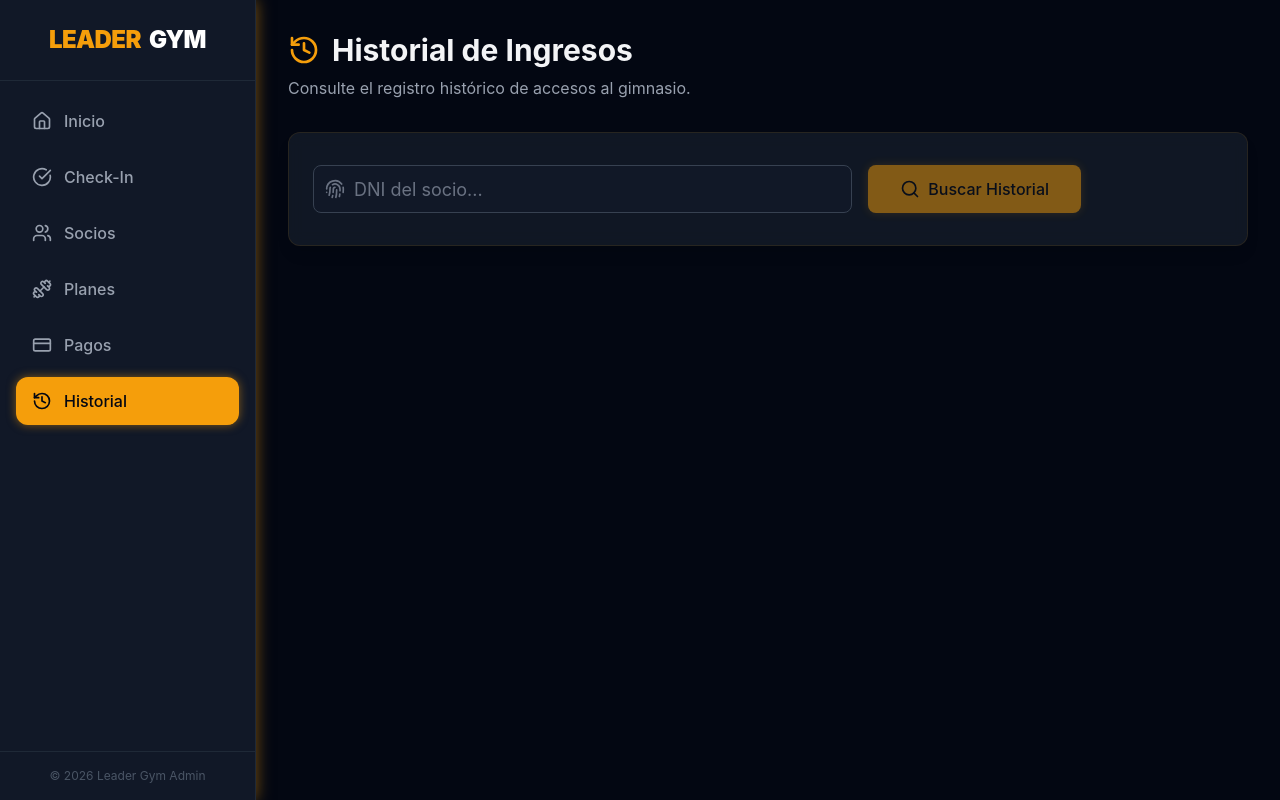
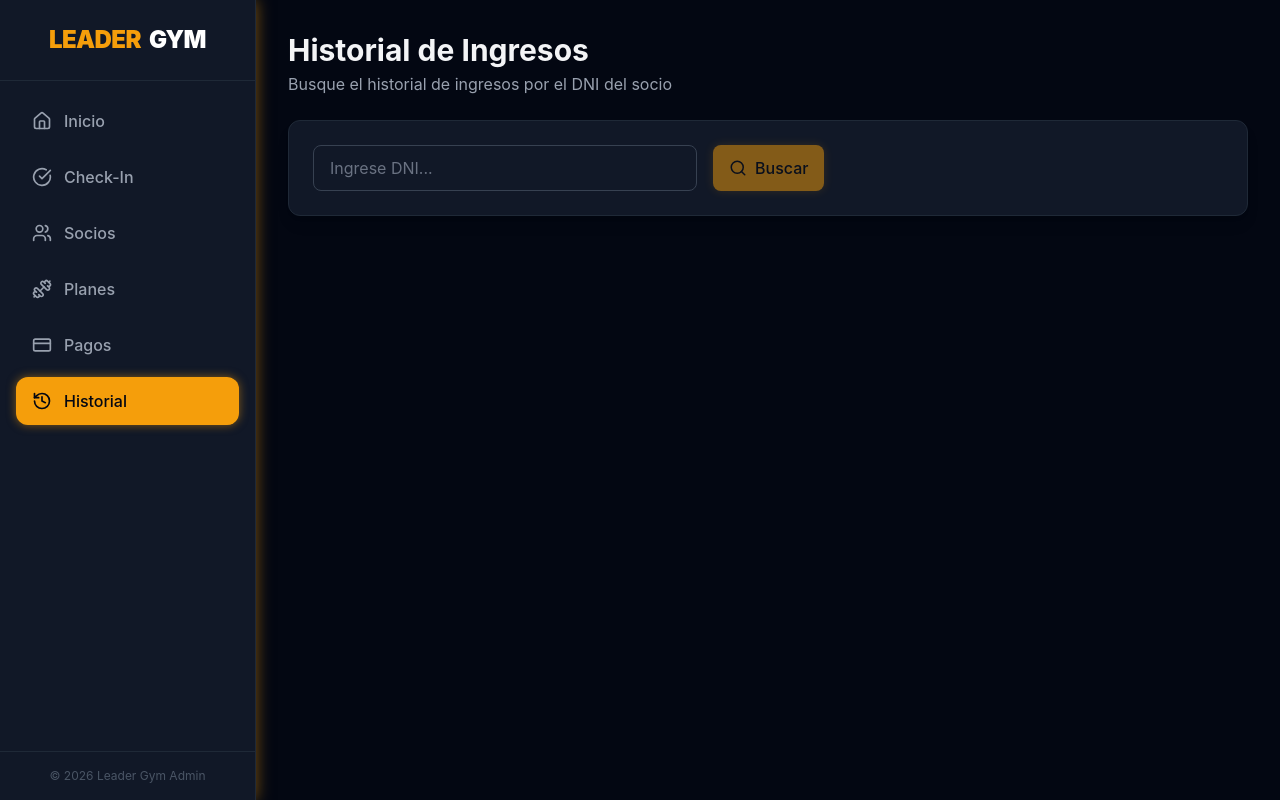
Before and after one commit to joaquin-labrador/leader-gym-app, a React (Vite) app: page /#/receipts in a window 1280 px wide. Built offline with nearby package versions, Linux system fonts and the light colour scheme.

Commit message:
fix: add .nojekyll and homepage to package.json for gh-pages

```diff
--- a/package.json
+++ b/package.json
@@ -2,6 +2,7 @@
   "name": "leader_gym_front",
   "private": true,
   "version": "0.0.0",
+  "homepage": "https://joaquin-labrador.github.io/leader-gym-app",
   "type": "module",
   "scripts": {
     "dev": "vite",
--- a/src/pages/Receipts.tsx
+++ b/src/pages/Receipts.tsx
@@ -6,7 +6,7 @@ import { Table } from '../components/ui/Table';
 import { receiptService } from '../services/receiptService';
 import { ReceiptHistoryItem } from '../types';
 import { toast } from 'sonner';
-import { Search, Calendar, User, Fingerprint, History, CheckCircle2 } from 'lucide-react';
+import { Search } from 'lucide-react';
 
 export const Receipts: React.FC = () => {
     const [dni, setDni] = useState('');
@@ -34,105 +34,51 @@ export const Receipts: React.FC = () => {
     };
 
     return (
-        <div className="space-y-8 animate-in fade-in duration-500">
-            <div className="flex flex-col md:flex-row md:items-center justify-between gap-4">
+        <div className="space-y-6">
             <div>
-                    <h1 className="text-3xl font-bold flex items-center gap-3">
-                        <History className="text-gold-500" size={32} />
-                        Historial de Ingresos
-                    </h1>
-                    <p className="text-gray-400 mt-2">Consulte el registro histórico de accesos al gimnasio.</p>
+                <h1 className="text-3xl font-bold">Historial de Ingresos</h1>
+                <p className="text-gray-400 mt-1">Busque el historial de ingresos por el DNI del socio</p>
             </div>
 
-                {hasSearched && receipts.length > 0 && (
-                    <div className="px-4 py-2 bg-gold-500/10 border border-gold-500/20 rounded-lg">
-                        <span className="text-sm text-gray-400">Total ingresos:</span>
-                        <span className="ml-2 text-xl font-bold text-gold-500">{receipts.length}</span>
-                    </div>
-                )}
-            </div>
-
-            <Card className="border-gold-500/10 bg-dark-800/50 backdrop-blur-sm">
-                <CardContent className="py-8">
-                    <form onSubmit={handleSearch} className="flex flex-col md:flex-row gap-4 max-w-3xl">
-                        <div className="flex-1 relative">
-                            <Fingerprint className="absolute left-3 top-1/2 -translate-y-1/2 text-gray-500" size={20} />
+            <Card>
+                <CardContent className="py-6">
+                    <form onSubmit={handleSearch} className="flex gap-4">
+                        <div className="flex-1 max-w-sm">
                             <Input
-                                placeholder="DNI del socio..."
+                                placeholder="Ingrese DNI..."
                                 value={dni}
                                 onChange={(e) => setDni(e.target.value)}
-                                className="pl-10 text-lg h-12"
                             />
                         </div>
-                        <Button type="submit" isLoading={loading} disabled={!dni.trim()} className="h-12 px-8">
-                            <Search size={20} className="mr-2" />
-                            Buscar Historial
+                        <Button type="submit" isLoading={loading} disabled={!dni.trim()}>
+                            <Search size={18} className="mr-2" />
+                            Buscar
                         </Button>
                     </form>
                 </CardContent>
             </Card>
 
             {hasSearched && (
-                <div className="space-y-4 animate-in slide-in-from-bottom-4 duration-500">
-                    <div className="flex items-center gap-2 px-1">
-                        <div className="h-4 w-1 bg-gold-500 rounded-full" />
-                        <h3 className="font-semibold text-lg text-gray-200">
-                            Resultados para <span className="text-gold-400">{searchDni}</span>
-                        </h3>
+                <Card>
+                    <CardContent className="p-0">
+                        <div className="p-4 bg-dark-800 border-b border-dark-700">
+                            <h3 className="font-semibold text-gold-400">Resultados para DNI: {searchDni}</h3>
                         </div>
-
-                    <Card className="overflow-hidden border-dark-700 shadow-xl">
-                        <CardContent className="p-0">
                         <Table
                             data={receipts}
                             isLoading={loading}
-                                emptyMessage="No se encontraron registros de ingreso para este socio"
+                            emptyMessage="No se encontraron ingresos para este DNI"
                             columns={[
+                                { header: 'DNI', accessor: (r) => r.dni },
+                                { header: 'Socio', accessor: (r) => `${r.firstName} ${r.lastName}` },
                                 {
-                                        header: 'DNI',
-                                        accessor: (r) => (
-                                            <div className="flex items-center gap-2 text-gray-400">
-                                                <Fingerprint size={16} />
-                                                <span>{r.dni}</span>
-                                            </div>
-                                        )
-                                    },
-                                    {
-                                        header: 'Socio',
-                                        accessor: (r) => (
-                                            <div className="flex items-center gap-2 font-medium text-gray-100">
-                                                <User size={16} className="text-blue-400" />
-                                                <span>{r.firstName} {r.lastName}</span>
-                                            </div>
-                                        )
-                                    },
-                                    {
-                                        header: 'Fecha de Ingreso',
-                                        accessor: (r) => (
-                                            <div className="flex items-center gap-2 text-gray-300">
-                                                <Calendar size={16} className="text-gold-500" />
-                                                <span>{new Date(r.date).toLocaleDateString('es-AR', {
-                                                    day: '2-digit',
-                                                    month: 'long',
-                                                    year: 'numeric'
-                                                })}</span>
-                                            </div>
-                                        )
-                                    },
-                                    {
-                                        header: 'Estado',
-                                        accessor: () => (
-                                            <span className="inline-flex items-center gap-1.5 px-3 py-1 rounded-full bg-green-500/10 text-green-500 text-xs font-bold border border-green-500/20">
-                                                <CheckCircle2 size={12} />
-                                                ACCESO VÁLIDO
-                                            </span>
-                                        )
+                                    header: 'Fecha',
+                                    accessor: (r) => new Date(r.date).toLocaleDateString('es-AR')
                                 }
                             ]}
                         />
                     </CardContent>
                 </Card>
-                </div>
             )}
         </div>
     );
```
Also changed, not shown: 1 other file (tests, documents, lock files or other folders). Lines whose indentation alone changed are shown as unchanged.
